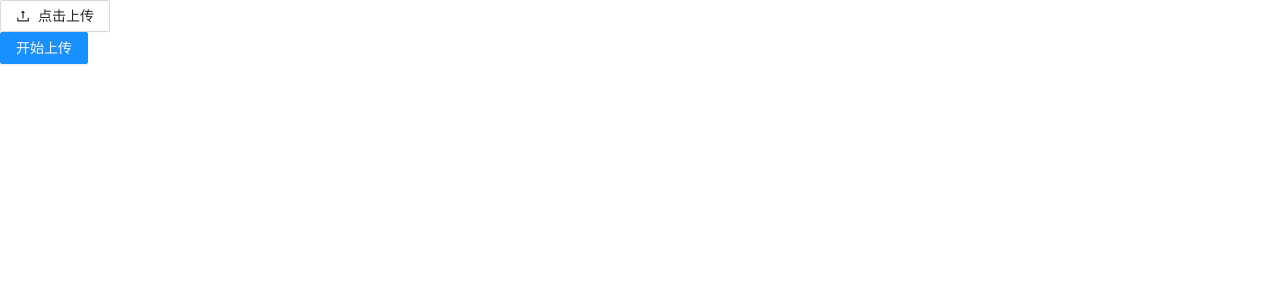
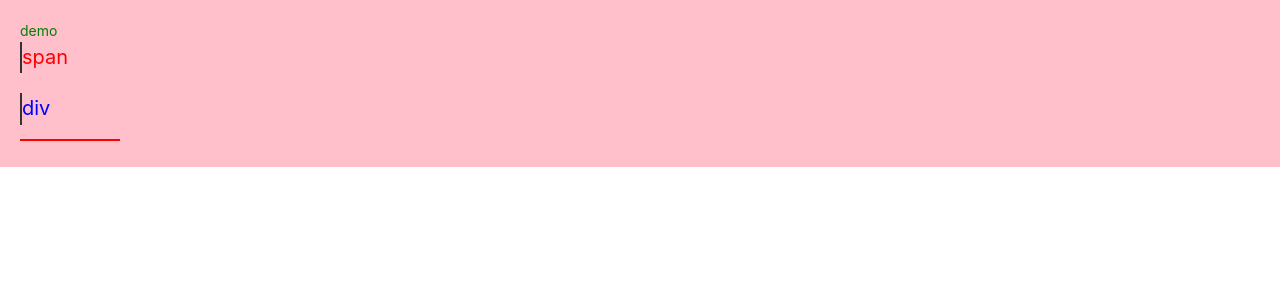
Before and after one commit to fange123/react_demo, a React app: page / in a window 1280 px wide. Shown: the top 300 px of the page. Built offline with nearby package versions, Linux system fonts and the light colour scheme.

Commit message:
feat:less部分语法复习学习

```diff
--- a/src/App.tsx
+++ b/src/App.tsx
@@ -6,7 +6,7 @@ import "antd/dist/antd.css";
 // import { List } from "./components";
 // import Count from "function/Count";
 // import MyDemoContext from "./demo/useContext";
-import Demo from "./myFile";
+import Demo from "./lessdemo";
 
 const App = (props: any) => {
   return (
--- /dev/null
+++ b/src/lessdemo/index.less
@@ -0,0 +1,44 @@
+@red: red;
+@blue: blue;
+@gray: #333;
+@pink: pink;
+@green: green;
+
+.classColor() {
+  spancolor: @red;
+  divcolor: @blue;
+  bordercolor: @gray;
+  bgcolor: @pink;
+  primary: @green;
+}
+
+.demo {
+  width: 100%;
+  color: @green;
+  padding: 20px;
+  background: .classColor[bgcolor];
+  .span {
+    font-size: 20px;
+    color: .classColor[spancolor];
+    .border_left();
+  }
+  .div {
+    font-size: 20px;
+    color: .classColor[divcolor];
+    .border_left();
+    cursor: pointer;
+    // display: none;
+    // opacity: 0;
+    // visibility: hidden; //看不见，但位置还站着
+  }
+  &::after {
+    content: "";
+    width: 100px;
+    height: 2px;
+    background: red;
+    display: inline-block;
+  }
+}
+.border_left {
+  border-left: 2px solid .classColor[bordercolor];
+}
--- /dev/null
+++ b/src/lessdemo/index.tsx
@@ -0,0 +1,16 @@
+import React from "react";
+import "./index.less";
+
+interface IProps {}
+
+const Index: React.FC<IProps> = (props) => {
+  return (
+    <div className='demo'>
+      demo
+      <p className='span'>span</p>
+      <div className='div'>div</div>
+    </div>
+  );
+};
+
+export default Index;
```
